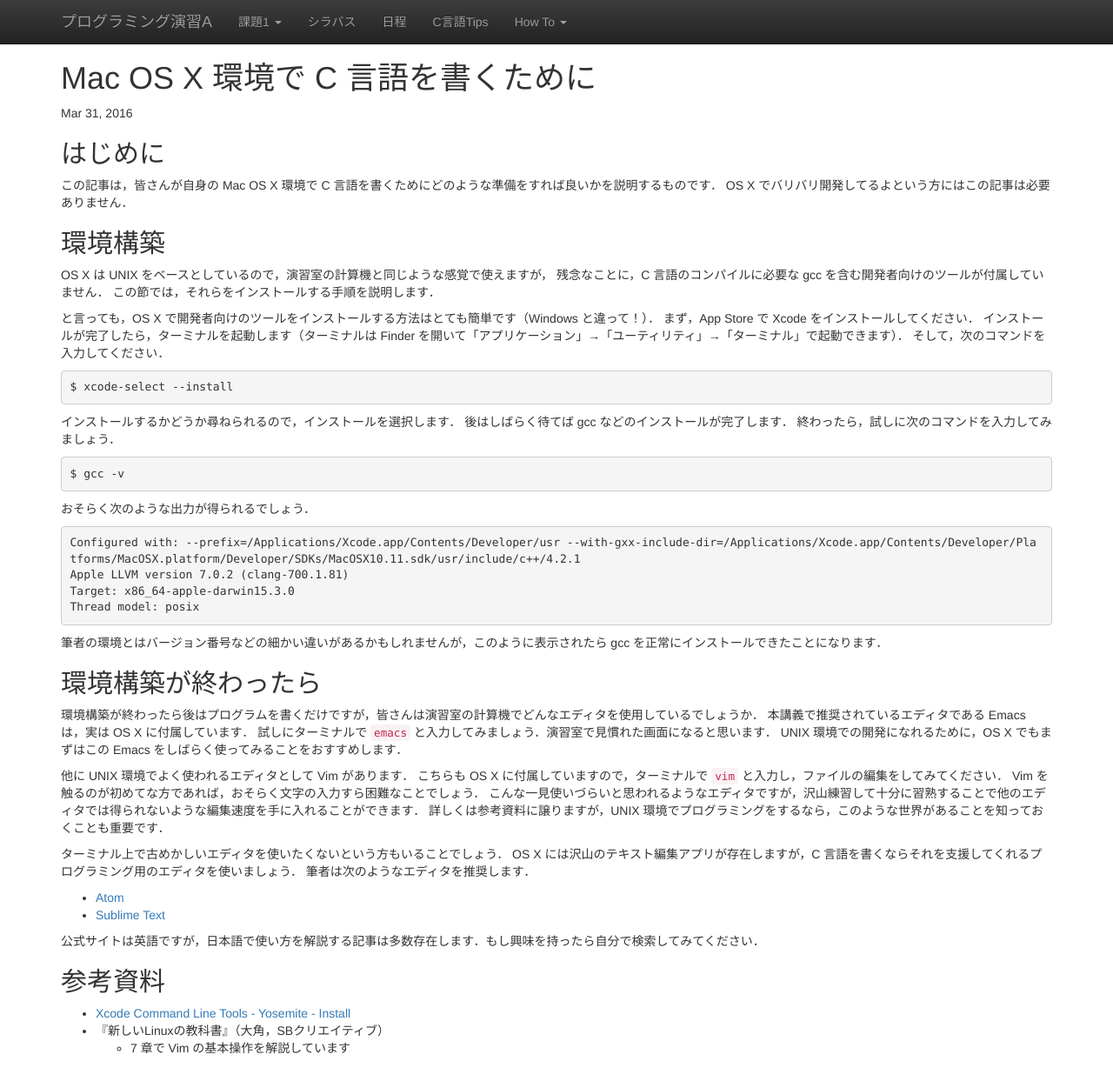
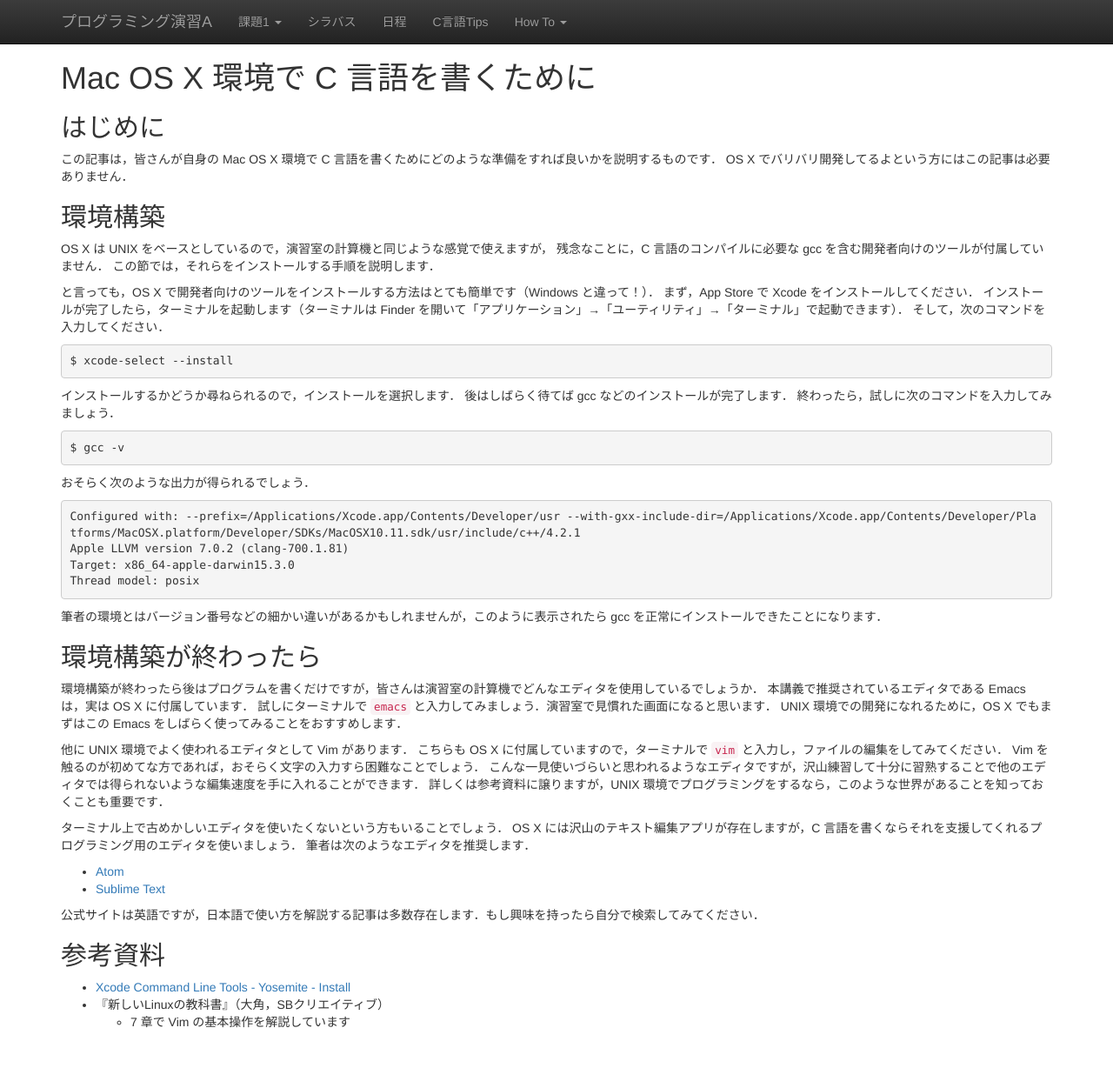
Before and after one commit to ecei-tohoku/ppa-public, a Jekyll site: the page built from docs/gcc_for_osx.md, in a window 1280 px wide and 1255 px high. Shown: the top 1251 px of the window at 87% size. Built offline with Jekyll 4.4.1, drawn with Linux system fonts in a browser that asks for light colours; nearby versions of some CDN libraries.

Commit message:
Move this file from _posts to docs

```diff
--- a/_posts/2016-03-31-gcc_for_osx.md
+++ b/docs/gcc_for_osx.md
@@ -1,7 +1,6 @@
 ---
 layout: post
 title:  "Mac OS X 環境で C 言語を書くために"
-date:   2016-03-31 16:29:55 +0900
 ---
 
 ## はじめに
```
